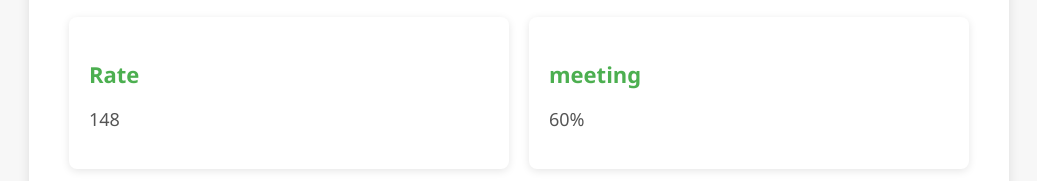
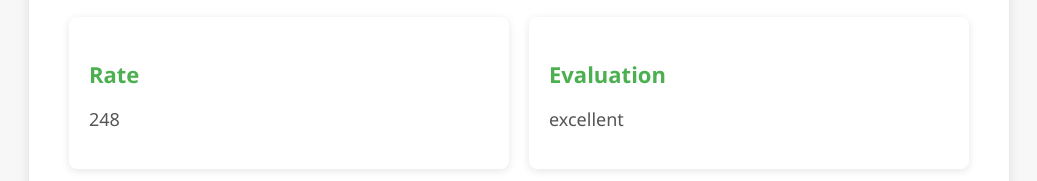
Before and after one commit to khalid-it-ctrl/zoo, a plain HTML site: page index.html in a window 1280 px wide. Shown: the part 241-422 px from the top of the page, without its empty margins (121-1158 px from the left). Drawn offline with Linux system fonts and the light colour scheme.

Commit message:
Update index.html

```diff
--- a/index.html
+++ b/index.html
@@ -84,11 +84,11 @@ phone📞: 01200704934
     <div class="info-container">
         <div class="info-box">
             <h3>Rate </h3>
-            <p>148</p>
+            <p>248</p>
         </div>
         <div class="info-box">
-            <h3>meeting</h3>
-            <p>60%</p>
+            <h3>Evaluation</h3>
+            <p>excellent</p>
         </div>
     </div>
 </div>
```
